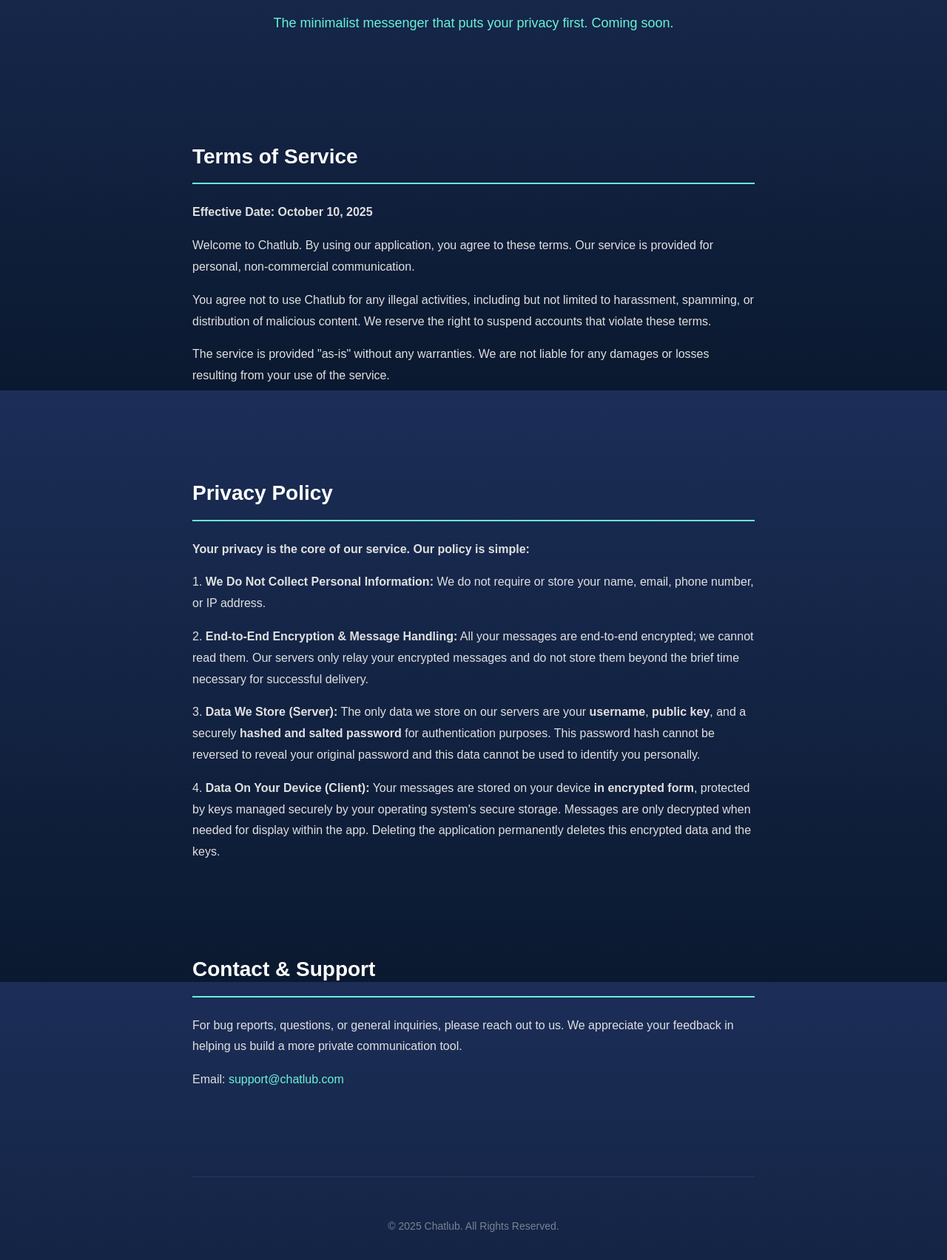
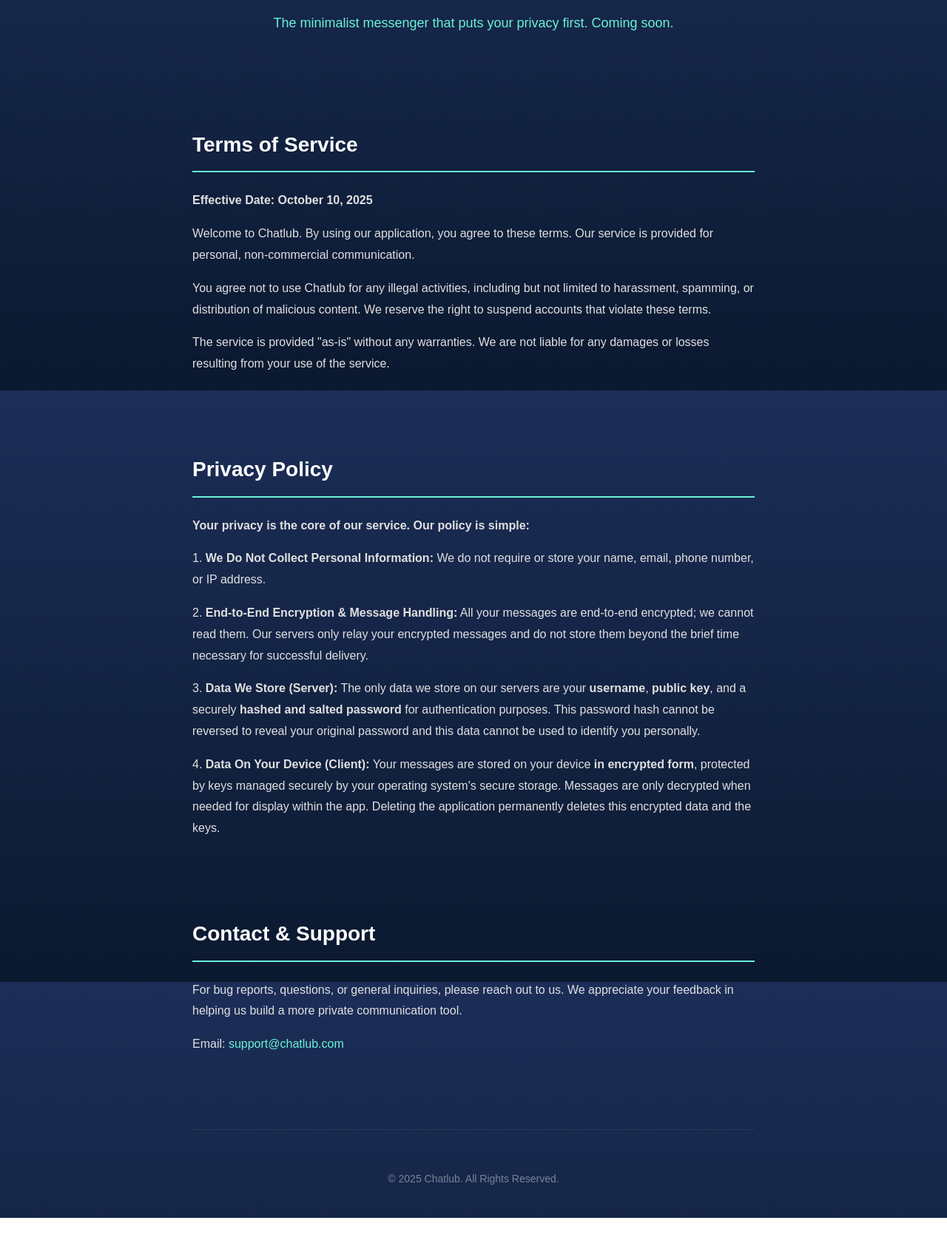
Before and after one commit to ikkyuzaa/chatlub-website, a plain HTML site: page index.html in a window 1280 px wide. Shown: the part 272-1976 px from the top of the page at 74% size. After the commit the page ends 1919 px from the top, so only its background shows below. Drawn offline with Linux system fonts and the light colour scheme; a web font is replaced by a local one.

Commit message:
Refactor comments in style.css for better clarity
Updated comments for clarity and consistency in style.css.

```diff
--- a/style.css
+++ b/style.css
@@ -7,7 +7,7 @@
     --heading-color: #FFFFFF;
 }
 
-/* ✅ FIX: 1. Global Box-Sizing Reset */
+/* ✅ FIX 1: Global Box-Sizing Reset */
 /* กำหนดให้ padding และ border ถูกนับรวมในความกว้าง/ความสูงของ element */
 *, *::before, *::after {
     box-sizing: border-box;
@@ -15,9 +15,7 @@
 
 html {
     scroll-behavior: smooth;
-    /* ✅ FIX: ป้องกันแถบเลื่อนแนวนอน */
     overflow-x: hidden;
-    /* ❌ ลบ min-height ออกจาก html, ให้ body จัดการแทน */
 }
 
 body {
@@ -30,9 +28,8 @@ body {
     color: var(--text-color);
     line-height: 1.8;
     font-weight: 300;
-    /* ✅ FIX: ป้องกันแถบเลื่อนแนวนอน */
     overflow-x: hidden;
-    width: 100%; /* ให้ body มีความกว้าง 100% เสมอ */
+    width: 100%;
 }
 
 .container {
@@ -40,6 +37,13 @@ body {
     margin: 0 auto;
     padding: 0 20px;
     box-sizing: border-box;
+    /* ✅ FIX 2: ป้องกัน container ดันพื้นที่ด้านล่างเกินจำเป็น */
+    padding-bottom: 0 !important;
+}
+
+/* ✅ FIX 3: Reset margin-bottom ของ paragraph เพื่อให้ footer แนบสนิท */
+p:last-child {
+    margin-bottom: 0;
 }
 
 header {
@@ -50,7 +54,6 @@ header {
     border-bottom: 1px solid rgba(106, 242, 215, 0.1);
     margin-bottom: 40px;
     flex-wrap: wrap;
-    /* ✅ FIX: ให้ header ไม่ดันออกนอกขอบเขต */
     width: 100%;
 }
 
@@ -150,6 +153,8 @@ footer {
     border-top: 1px solid rgba(106, 242, 215, 0.1);
     font-size: 14px;
     color: rgba(224, 224, 224, 0.5);
+    /* ✅ FIX 4: มั่นใจว่า footer ไม่เกิด margin นอกเหนือจากที่กำหนด */
+    width: 100%;
 }
 
 /* CSS for language switching */
```
